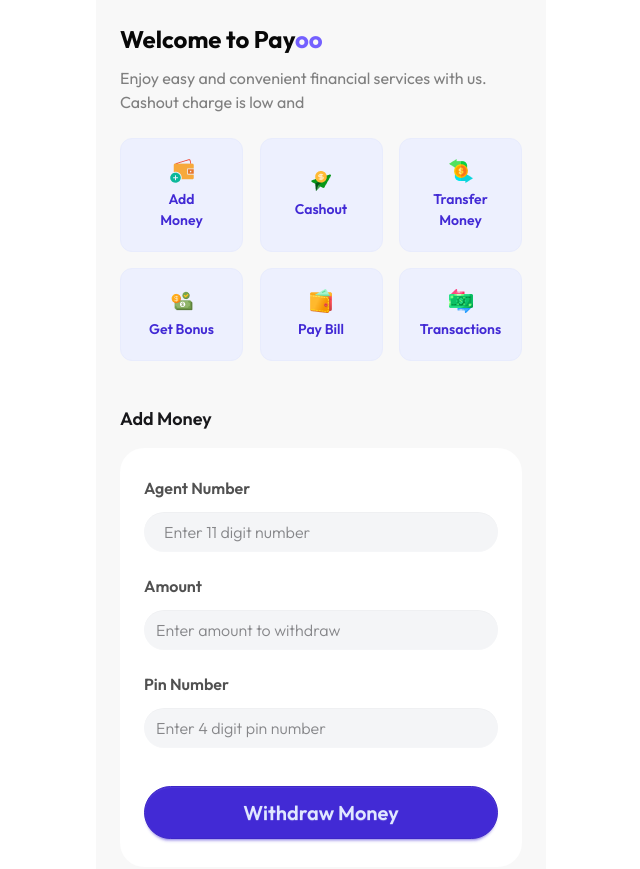
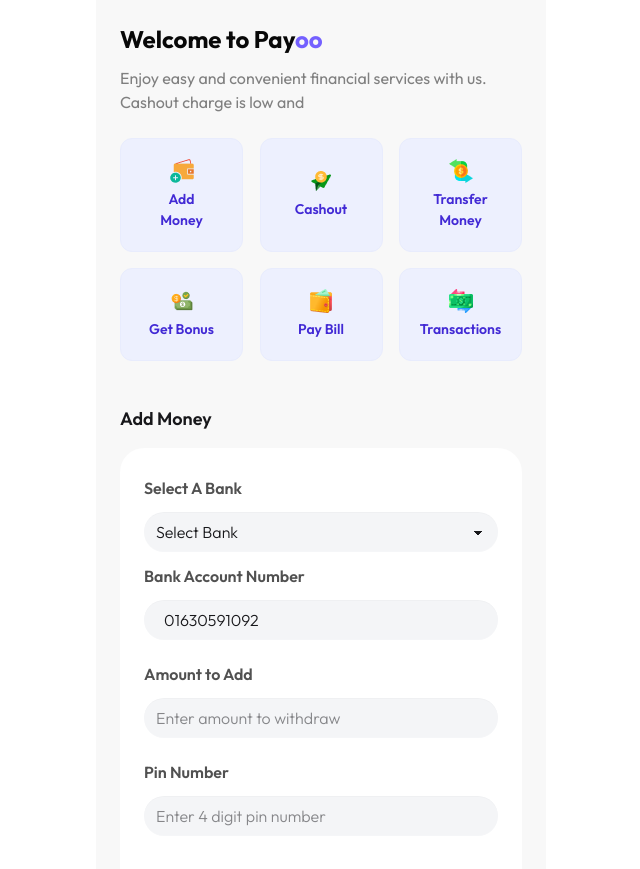
Before and after one commit to AHJ32/Payoo, a plain HTML site: page home.html in a window 1280 px wide. Shown: the part 83-952 px from the top of the page, without its empty margins (319-959 px from the left). Drawn offline with nearby package versions, Linux system fonts and the light colour scheme.

Commit message:
Add money section design is done

```diff
--- a/home.html
+++ b/home.html
@@ -136,10 +136,26 @@
               <div class="space-y-[.75rem]">
                 <label
                   class="label font-semibold text-[1rem] text-[#080808] opacity-70"
-                  >Agent Number</label
+                  >Select A Bank</label
+                >
+
+                <select
+                  id="add-money-bank"
+                  class="select w-full rounded-[2rem] border-none bg-[#f4f5f7] outline-none font-light text-[1rem] text-nutral text-opacity-40"
+                >
+                  <option disabled selected>Select Bank</option>
+                  <option value="EBL">EBL</option>
+                  <option value="DBBL">DBBL</option>
+                  <option value="City Bank">City Bank</option>
+                </select>
+
+                <label
+                  class="label font-semibold text-[1rem] text-[#080808] opacity-70"
+                  >Bank Account Number</label
                 >
                 <input
-                  id="input-agent"
+                  id="add-money-number"
+                  value="01630591092"
                   maxlength="11"
                   minlength="11"
                   type="tel"
@@ -151,10 +167,10 @@
               <div class="space-y-[.75rem]">
                 <label
                   class="label font-semibold text-[1rem] text-[#080808] opacity-70"
-                  >Amount</label
+                  >Amount to Add</label
                 >
                 <input
-                  id="input-amount"
+                  id="add-money-amount"
                   type="number"
                   class="input rounded-[2rem] border-none bg-[#f4f5f7] placeholder-opacity-40 font-light text-[1rem] text-nutral outline-none w-full"
                   placeholder="Enter amount to withdraw"
@@ -167,7 +183,7 @@
                   >Pin Number</label
                 >
                 <input
-                  id="input-cashout-pin"
+                  id="add-money-pin"
                   maxlength="4"
                   minlength="4"
                   type="password"
@@ -177,16 +193,16 @@
                 />
               </div>
               <button
-                id="withdraw-btn"
+                id="add-money-btn"
                 class="btn btn-primary mt-4 rounded-[2rem] font-semibold text-[1.25rem] text-center py-[.875rem] h-[3.3125rem]"
               >
-                Withdraw Money
+                Add Money
               </button>
             </fieldset>
           </div>
         </div>
       </section>
-      <section id="cashout" class="py-5 space-y-4">
+      <section id="cashout" class="py-5 space-y-4 hidden">
         <h2 class="font-semibold text-[1.125rem]">Cash Out</h2>
         <div class="card bg-base-100 w-full rounded-3xl">
           <div class="card-body">
```
